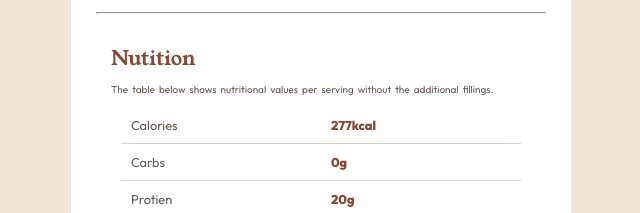
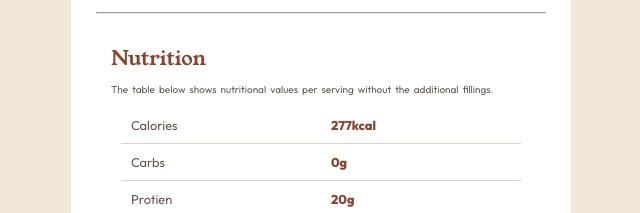
Before and after one commit to MaddyDev007/Recipe-, a plain HTML site: page index.html in a window 1280 px wide. Shown: the part 1113-1326 px from the top of the page, 319-959 px from the left. Drawn offline with Linux system fonts and the light colour scheme; a web font is replaced by a local one.

Commit message:
Add files via upload
updated

```diff
--- a/index.html
+++ b/index.html
@@ -61,7 +61,7 @@
             </div>
             <hr>
             <div class="nutrition">
-                <h1 class="title">Nutition</h1>
+                <h1 class="title">Nutrition</h1>
                 <p>The table below shows nutritional values per serving without the additional fillings.</p>
                 <div class="con">
                     <div class="main1">
```
Also changed, not shown: style.css (line endings or trailing spaces).
